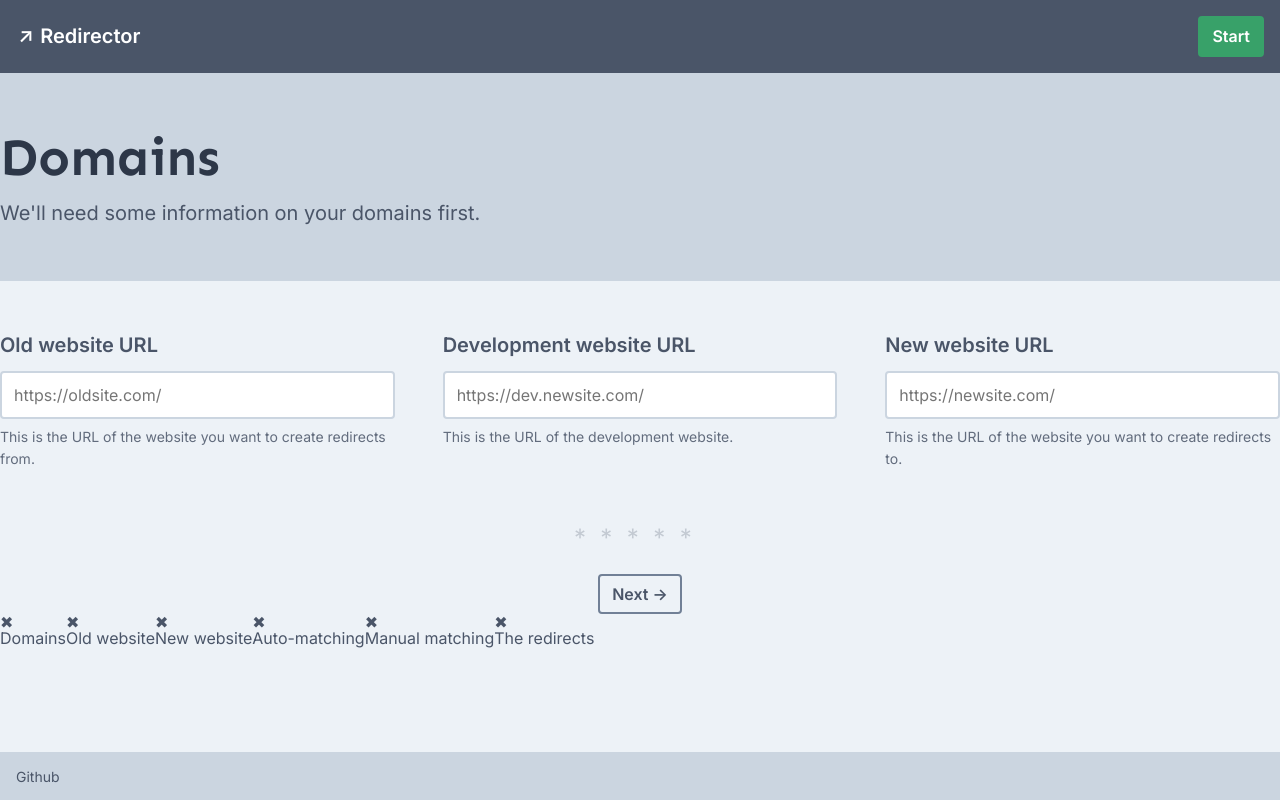
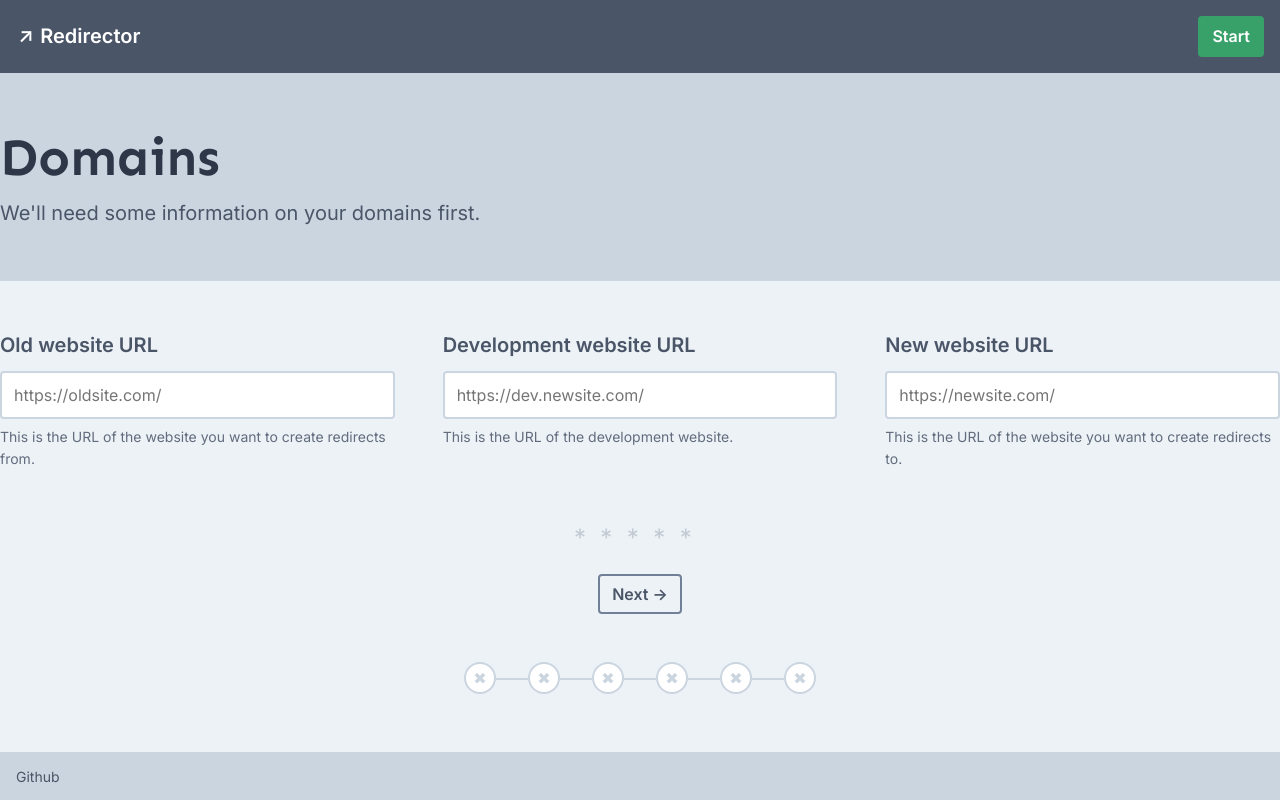
Before and after one commit to kolbykruger/redirector, a Vue app: page /#/stage-0 in a window 1280 px wide. Built offline with nearby package versions, Linux system fonts and the light colour scheme.

Commit message:
imported stageIndicator component

```diff
--- a/src/styles/style.scss
+++ b/src/styles/style.scss
@@ -23,6 +23,7 @@
 @import './components/stage-error';
 @import './components/stage-info';
 @import './components/stage-settings';
+@import './components/stage-indicator';
 @import './components/links';
 @import './components/matching';
 @import './components/redirect-listing';
```
